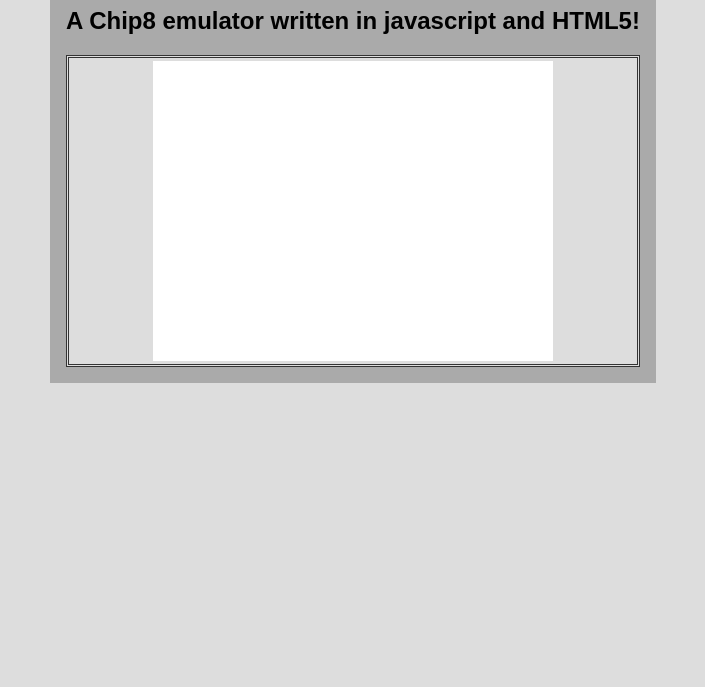
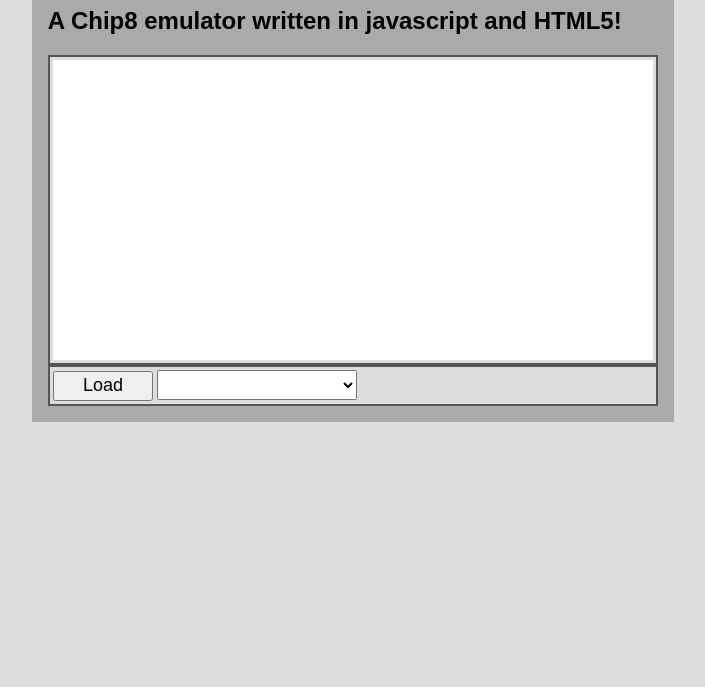
Before and after one commit to joshuv888/chip8-html5, a plain HTML site: page index.htm in a window 1280 px wide. Shown: the part 113-800 px from the top of the page, without its empty margins (287-992 px from the left). Drawn offline with Linux system fonts and the light colour scheme.

Commit message:
Add control buttons on the layout and improvements in CSS.
modified:   css/default.css
* Create CSS of "#controls-container" components.

modified:   index.htm
* Add "Load" button.
* Add "ROM list" select.

```diff
--- a/css/default.css
+++ b/css/default.css
@@ -14,19 +14,44 @@ body
     margin: 1em;
 }
 
+#display-container, #controls-container
+{
+    background: #ddd;
+    border: 2px solid #555;
+    padding: 0.2em;
+    line-height: 0px;
+}
+
 #display-container
 {
-    background: #ddd;
-    border: 3px double #333;
     text-align: center;
-    padding: 0.2em;
-    line-height: 0px;
 }
 
 #display-container canvas
 {
     background: #fff;
-    width: 400px;
+    width: 600px;
     height: 300px;
     margin: 0px;
 }
+
+#controls-container
+{
+    text-align: left;
+}
+
+#controls-container button, #controls-container select
+{
+    height: 30px;
+    font-size: 18px;
+}
+
+#controls-container button
+{
+    width: 100px;
+}
+
+#controls-container select
+{
+    width: 200px;
+}
--- a/index.htm
+++ b/index.htm
@@ -1,5 +1,5 @@
 <!DOCTYPE HTML>
-<html lang="pt-br">
+<html lang="en">
     <head>
         <meta charset="utf-8">
         <title>Chip8-HTML5</title>
@@ -19,6 +19,13 @@
                 <div id="display-container"><!--
                     --><canvas id="display-canvas">Your browser doesn't support &lt;canvas&gt;&lt;/canvas&gt; tag!</canvas><!--
                 --></div>
+                <div id="controls-container">
+                    <button id="load-button">Load</button>
+                    <select id="roms-list">
+
+                    </select>
+
+                </div>
             </div>
         </div>
         </center>
```
